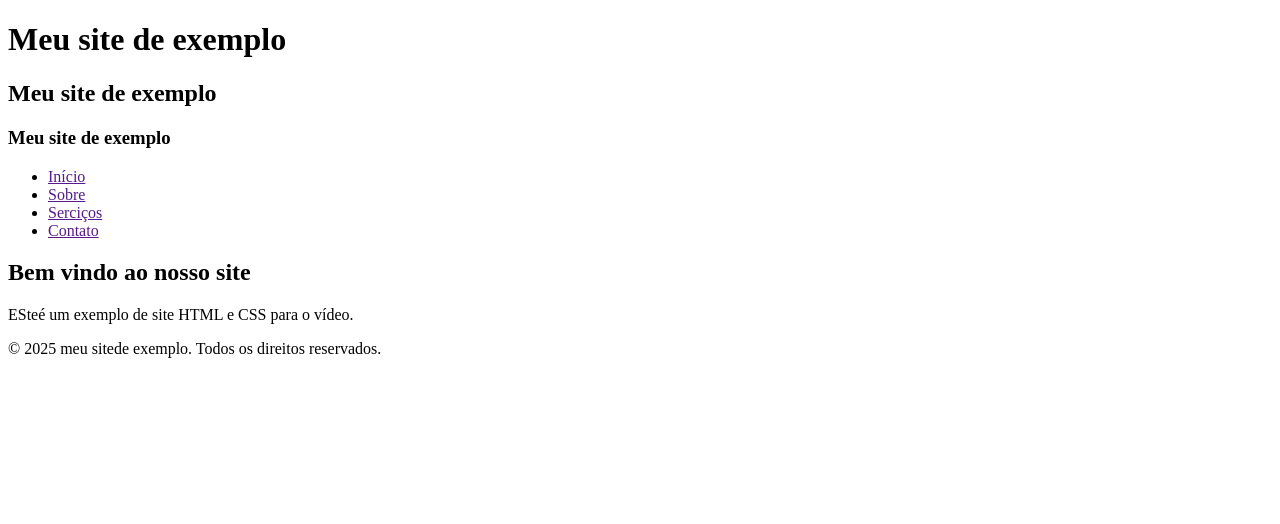
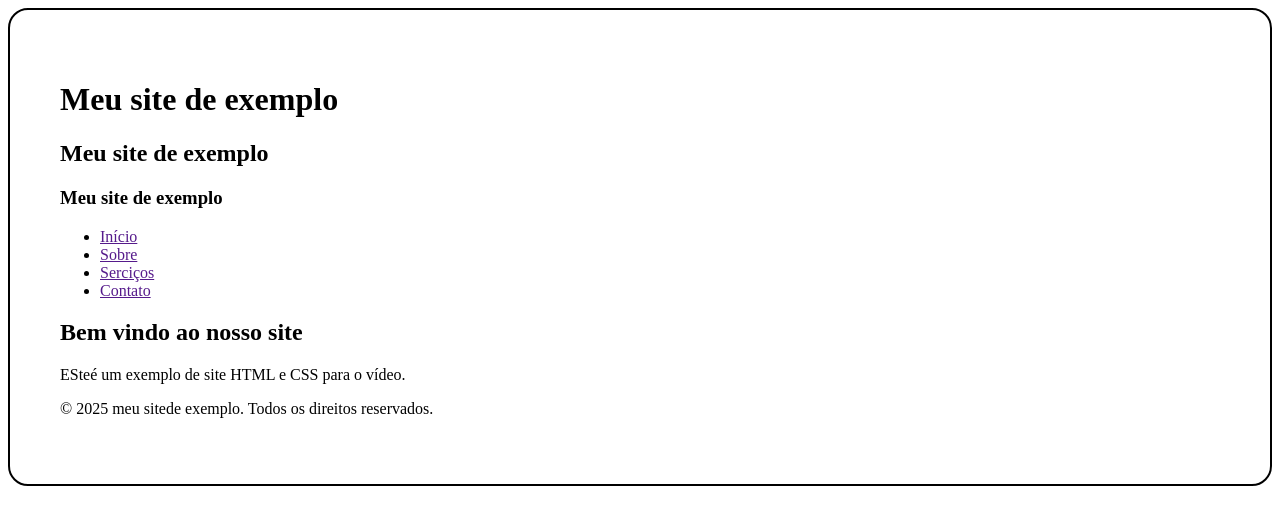
Before and after one commit to HumbertoEliaSoares01/Fernanda-Kipper-Dev, a plain HTML site: page index.html in a window 1280 px wide. Drawn offline with Linux system fonts and the light colour scheme.

Commit message:
alterações em estilo.css

```diff
--- a/estilo.css
+++ b/estilo.css
@@ -2,3 +2,8 @@ html{
     margin: 0px;
     padding: 0px;
 }
+body{
+    padding: 50px;
+    border: 2px solid #000;
+    border-radius: 20px;
+}
```
